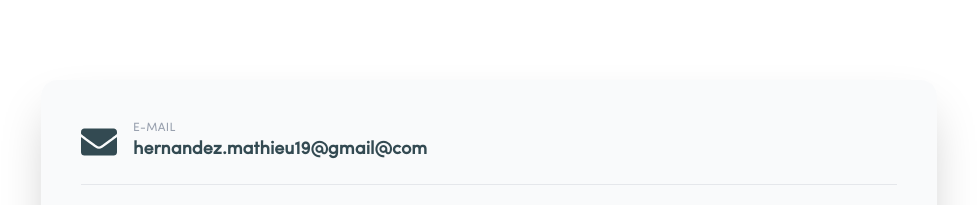
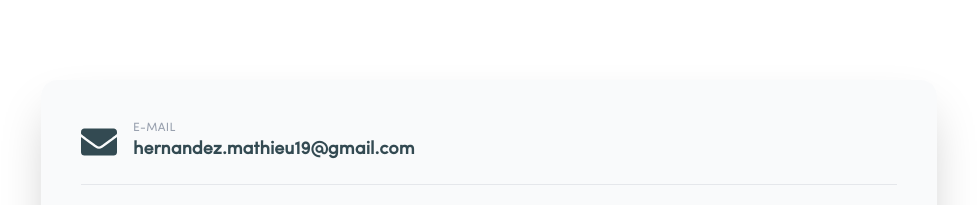
Before and after one commit to thameiu/portfolio, a Next.js app in the folder nextjs-blog/: page / in a window 1280 px wide. Shown: the part 3920-4125 px from the top of the page, without its empty margins (151-1128 px from the left). Built offline with nearby package versions, Linux system fonts and the light colour scheme.

Commit message:
fix: typo in email

```diff
--- a/nextjs-blog/components/ContactSection.tsx
+++ b/nextjs-blog/components/ContactSection.tsx
@@ -8,7 +8,7 @@ const ContactSection = () => {
   const linkClass = "flex items-center gap-3 md:gap-4 text-[var(--color-primary)] no-underline transition-all hover:text-[var(--color-secondary)] w-full group";
   const iconClass = "text-2xl md:text-4xl flex-shrink-0 transition-transform group-hover:scale-110 text-[var(--color-primary)]";
 
-  const getEmail = () => ["hernandez.mathieu19", "gmail", "com"].join("@").replace("@gmail", "@gmail");
+  const getEmail = () => "hernandez.mathieu19@gmail.com";
 
   useEffect(() => {
     setEmailDisplay(getEmail());
```
